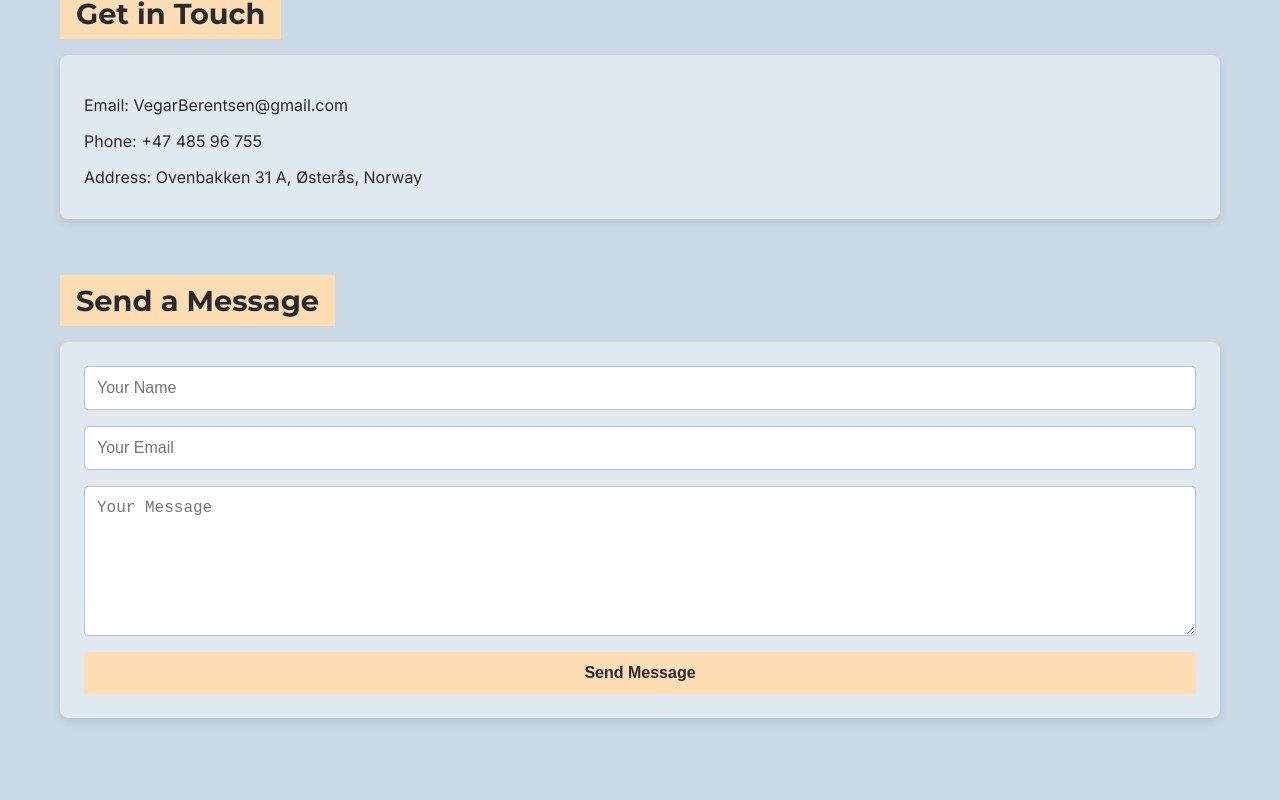
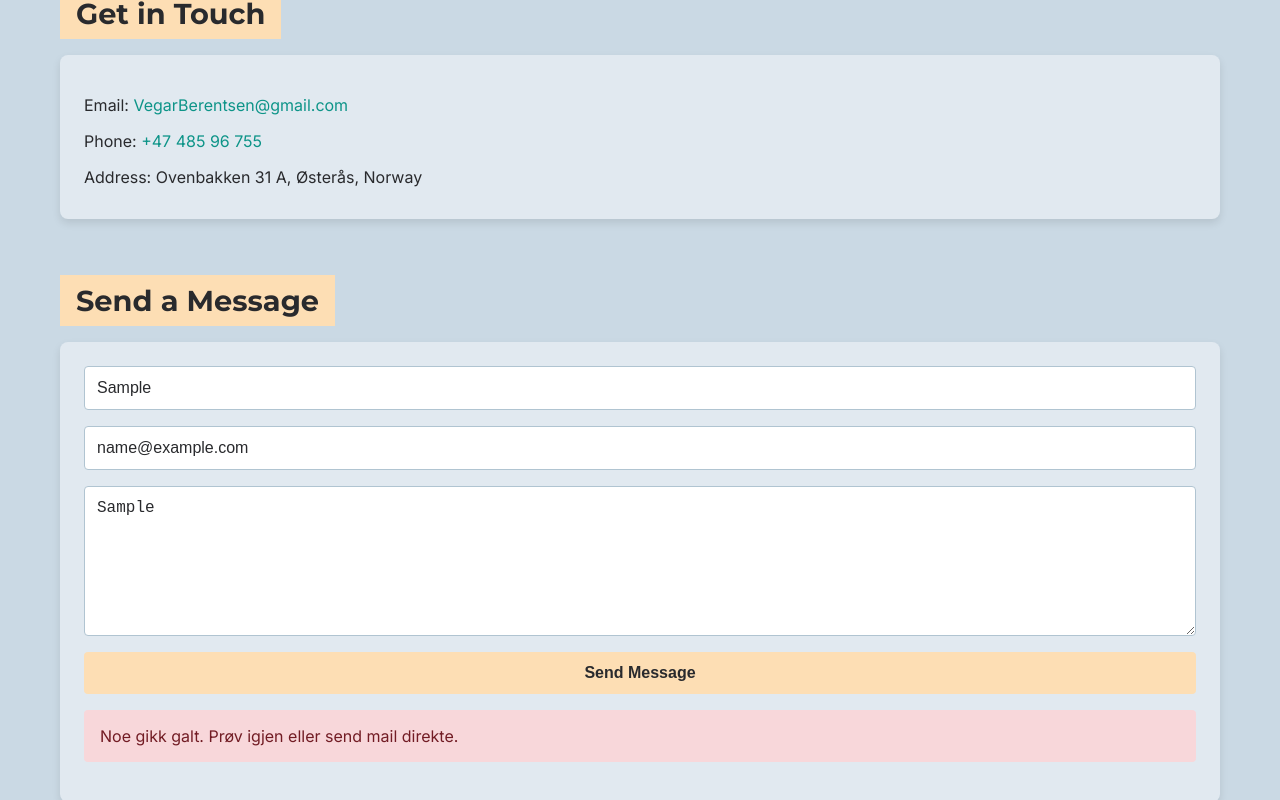
Before and after one commit to Designrpros/Designr-Pro, a Next.js app: page /contact in a window 1280 px wide. Both pictures are taken after typing "Sample", "name@example.com", "Sample" into the empty fields and a click on the button "Send Message". Built offline with nearby package versions, Linux system fonts and the light colour scheme.

Commit message:
Add: Working contact form with Formspree

```diff
--- a/src/app/contact/page.tsx
+++ b/src/app/contact/page.tsx
@@ -1,53 +1,45 @@
 'use client';
 
-import { useState } from 'react';
+import { useState, useRef } from 'react';
 import styled from 'styled-components';
 
-// This is crucial for TypeScript to recognize 'gtag' on the window object.
-// Ideally, this 'declare global' block should be in a centralized .d.ts file
-// (e.g., `src/types/global.d.ts` or `next-env.d.ts`)
 declare global {
   interface Window {
     gtag?: (...args: any[]) => void;
   }
 }
 
-// Helper function to safely send GA4 events
 const sendGaEvent = (eventName: string, eventParams: Record<string, any>) => {
   if (typeof window !== 'undefined' && window.gtag) {
     window.gtag('event', eventName, eventParams);
   }
 };
 
-// Styled components (no changes needed here unless for specific styling requirements)
 const ContactContainer = styled.div`
   padding: 50px 20px;
-  background-color: #cad9e4; /* Soft blue-gray background */
+  background-color: #cad9e4;
   min-height: 100vh;
   display: flex;
   flex-direction: column;
-  align-items: flex-start; /* Align items to the left */
+  align-items: flex-start;
   max-width: 1200px;
   margin: 0 auto;
-  width: calc(100% - 40px); /* Account for 20px padding on each side */
+  width: calc(100% - 40px);
   box-sizing: border-box;
   @media (max-width: 768px) {
-    padding: 30px 10px; /* Reduce padding on smaller screens */
-    width: calc(100% - 20px); /* Adjust for smaller padding */
+    padding: 30px 10px;
+    width: calc(100% - 20px);
   }
 `;
 
 const ContactTitle = styled.h1`
   font-size: 2.5rem;
   font-weight: 700;
-  color: #292a2d; /* Black text */
-  background-color: #fddeb4; /* Tinted yellow background */
+  color: #292a2d;
+  background-color: #fddeb4;
   padding: 0.5rem 1rem;
   display: inline-block;
   margin-bottom: 2rem;
-  @media (max-width: 768px) {
-    font-size: 2rem;
-  }
 `;
 
 const Section = styled.section`
@@ -58,18 +50,15 @@ const Section = styled.section`
 const SectionTitle = styled.h2`
   font-size: 1.8rem;
   font-weight: 600;
-  color: #292a2d; /* Black text */
-  background-color: #fddeb4; /* Tinted yellow background */
+  color: #292a2d;
+  background-color: #fddeb4;
   padding: 0.5rem 1rem;
   display: inline-block;
   margin-bottom: 1rem;
-  @media (max-width: 768px) {
-    font-size: 1.5rem;
-  }
 `;
 
 const SectionContent = styled.div`
-  background-color: #e1e9f0; /* Tinted blue background */
+  background-color: #e1e9f0;
   padding: 1.5rem;
   border-radius: 8px;
   box-shadow: 0px 4px 8px rgba(0, 0, 0, 0.1);
@@ -77,8 +66,16 @@ const SectionContent = styled.div`
 
 const ContactInfo = styled.p`
   font-size: 1rem;
-  color: #292a2d; /* Black text */
+  color: #292a2d;
   margin-bottom: 0.5rem;
+`;
+
+const ContactLink = styled.a`
+  color: #0d9488;
+  text-decoration: none;
+  &:hover {
+    text-decoration: underline;
+  }
 `;
 
 const ContactForm = styled.form`
@@ -116,8 +113,8 @@ const FormTextarea = styled.textarea`
 `;
 
 const SubmitButton = styled.button`
-  background-color: #fddeb4; /* Tinted yellow background */
-  color: #292a2d; /* Black text */
+  background-color: #fddeb4;
+  color: #292a2d;
   padding: 0.75rem 1.5rem;
   border: none;
   border-radius: 4px;
@@ -126,8 +123,20 @@ const SubmitButton = styled.button`
   cursor: pointer;
   transition: background-color 0.2s;
   &:hover {
-    background-color: #e6c79c; /* Slightly darker yellow on hover */
+    background-color: #e6c79c;
   }
+  &:disabled {
+    background-color: #ccc;
+    cursor: not-allowed;
+  }
+`;
+
+const StatusMessage = styled.p<{ success?: boolean }>`
+  padding: 1rem;
+  border-radius: 4px;
+  background-color: ${props => props.success ? '#d4edda' : '#f8d7da'};
+  color: ${props => props.success ? '#155724' : '#721c24'};
+  margin-top: 1rem;
 `;
 
 export default function Contact() {
@@ -136,12 +145,12 @@ export default function Contact() {
     email: '',
     message: '',
   });
-
-  // Keep track if the form has been started to avoid firing 'form_start' multiple times
   const [formStarted, setFormStarted] = useState(false);
+  const [status, setStatus] = useState<{ success?: boolean; message: string } | null>(null);
+  const [isSubmitting, setIsSubmitting] = useState(false);
+  const formRef = useRef<HTMLFormElement>(null);
 
   const handleChange = (e: React.ChangeEvent<HTMLInputElement | HTMLTextAreaElement>) => {
-    // Fire 'form_start' event only once when a user first interacts with any form field
     if (!formStarted) {
       sendGaEvent('form_start', {
         form_name: 'Contact Form',
@@ -152,46 +161,69 @@ export default function Contact() {
     setFormData({ ...formData, [e.target.name]: e.target.value });
   };
 
-  const handleSubmit = (e: React.FormEvent) => {
+  const handleSubmit = async (e: React.FormEvent) => {
     e.preventDefault();
+    setIsSubmitting(true);
+    setStatus(null);
 
-    // Send 'form_submit_attempt' event
     sendGaEvent('form_submit_attempt', {
       form_name: 'Contact Form',
       form_id: 'contact_me_form',
-      // You can also send form data here, but be mindful of PII (Personally Identifiable Information)
-      // For example, you might send just the email or a hash of it, or no sensitive data.
-      // current_name_length: formData.name.length,
-      // current_email_length: formData.email.length,
-      // current_message_length: formData.message.length,
     });
 
-    // Placeholder for actual form submission logic (e.g., send to an API)
-    console.log('Form submitted:', formData);
-    alert('Message Form Currenlty not working, use mail directly'); // This alert will appear even if the form isn't truly sent.
-    setFormData({ name: '', email: '', message: '' });
-    setFormStarted(false); // Reset formStarted for subsequent submissions if user stays on page
+    try {
+      // Send to Formspage API
+      const response = await fetch('https://formspree.io/f/mjgajbab', {
+        method: 'POST',
+        headers: {
+          'Content-Type': 'application/json',
+        },
+        body: JSON.stringify({
+          name: formData.name,
+          email: formData.email,
+          message: formData.message,
+        }),
+      });
+
+      if (response.ok) {
+        setStatus({ success: true, message: 'Takk! Meldingen din er sendt. Jeg svarer så snart jeg kan!' });
+        setFormData({ name: '', email: '', message: '' });
+        setFormStarted(false);
+        sendGaEvent('form_submit_success', {
+          form_name: 'Contact Form',
+          form_id: 'contact_me_form',
+        });
+      } else {
+        setStatus({ success: false, message: 'Noe gikk galt. Prøv igjen eller send mail direkte.' });
+      }
+    } catch (error) {
+      setStatus({ success: false, message: 'Noe gikk galt. Prøv igjen eller send mail direkte.' });
+    }
+
+    setIsSubmitting(false);
   };
 
   return (
     <ContactContainer>
-      <ContactTitle className="font-heading">Contact Me</ContactTitle>
+      <ContactTitle>Contact Me</ContactTitle>
 
-      {/* Contact Information Section */}
       <Section>
-        <SectionTitle className="font-heading">Get in Touch</SectionTitle>
+        <SectionTitle>Get in Touch</SectionTitle>
         <SectionContent>
-          <ContactInfo>Email: VegarBerentsen@gmail.com</ContactInfo>
-          <ContactInfo>Phone: +47 485 96 755</ContactInfo>
+          <ContactInfo>
+            Email: <ContactLink href="mailto:vegarberentsen@gmail.com">VegarBerentsen@gmail.com</ContactLink>
+          </ContactInfo>
+          <ContactInfo>
+            Phone: <ContactLink href="tel:+4748596755">+47 485 96 755</ContactLink>
+          </ContactInfo>
           <ContactInfo>Address: Ovenbakken 31 A, Østerås, Norway</ContactInfo>
         </SectionContent>
       </Section>
 
-      {/* Contact Form Section */}
       <Section>
-        <SectionTitle className="font-heading">Send a Message</SectionTitle>
+        <SectionTitle>Send a Message</SectionTitle>
         <SectionContent>
-          <ContactForm onSubmit={handleSubmit}>
+          <ContactForm ref={formRef} onSubmit={handleSubmit}>
             <FormInput
               type="text"
               name="name"
@@ -215,8 +247,16 @@ export default function Contact() {
               onChange={handleChange}
               required
             />
-            <SubmitButton type="submit">Send Message</SubmitButton>
+            <SubmitButton type="submit" disabled={isSubmitting}>
+              {isSubmitting ? 'Sender...' : 'Send Message'}
+            </SubmitButton>
           </ContactForm>
+
+          {status && (
+            <StatusMessage success={status.success}>
+              {status.message}
+            </StatusMessage>
+          )}
         </SectionContent>
       </Section>
     </ContactContainer>
```
